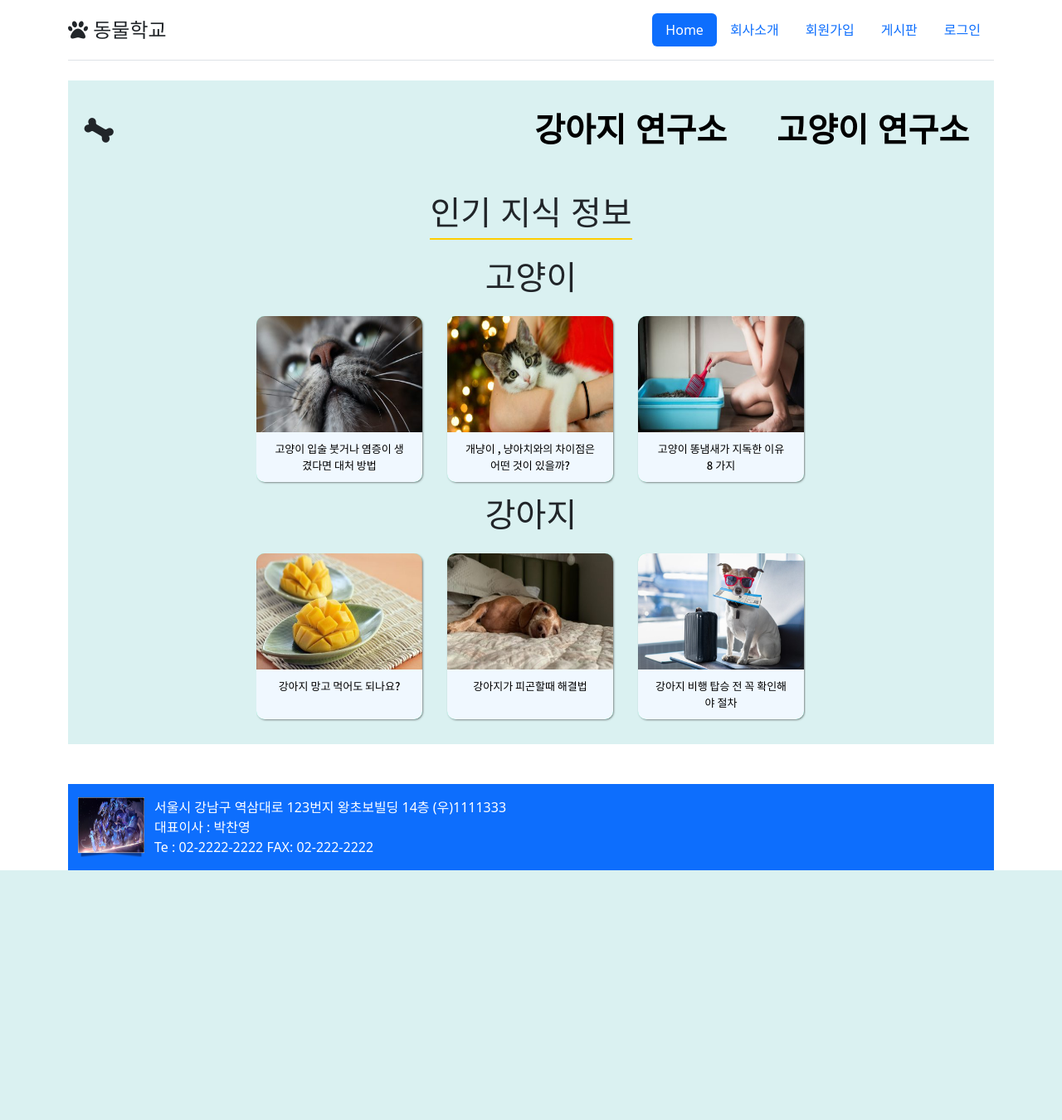
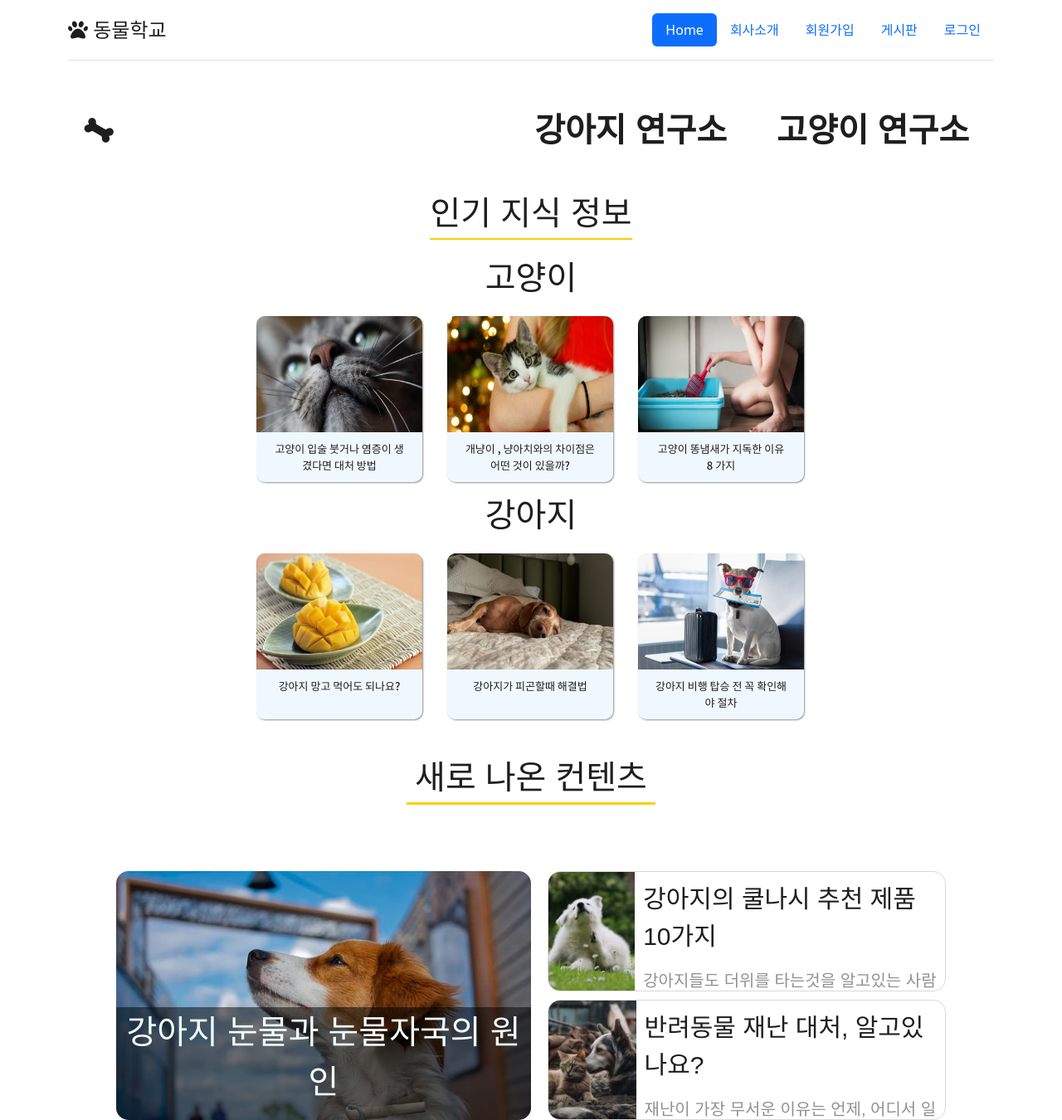
Before and after one commit to chanyoungcoding/bulletin-board-site, a PHP site: page / in a window 1280 px wide. Shown: the whole page at 83% size. Before the commit the page ends 1049 px from the top, so only its background shows below. Run offline with PHP 8.4, Linux system fonts and the light colour scheme; some libraries are stand-ins or nearby versions; some web fonts are replaced.

Commit message:
메인페이지추가수정

```diff
--- a/css/home.css
+++ b/css/home.css
@@ -1,12 +1,18 @@
 @import url('https://fonts.googleapis.com/css2?family=Dongle:wght@700&display=swap');
 @import url('https://fonts.googleapis.com/css2?family=Noto+Sans+KR:wght@500&display=swap');
 
+* {
+  color:#1f1e1e;
+}
+
+a {
+  text-decoration: none;
+}
 
 .home__main {
   font-family: 'Dongle', sans-serif;
   margin: 0;
   padding: 0;
-  background-color: rgb(218, 241, 241);
   max-width: 1500px;
   height: 100vh;
   font-size: 40px;
@@ -36,8 +42,6 @@
 }
 
 .header__animal > a {
-  text-decoration: none;
-  color: black;
   font-weight: 600;
   padding: 30px;
   transition: all .4s;
@@ -86,11 +90,6 @@
   box-shadow: 1px 1px 3px -1px #1f1e1e;
 }
 
-.swiper-slide a {
-  text-decoration: none;
-  color: black;
-}
-
 .swiper-slide a div {
   width: 100%;
   height: 70%;
@@ -112,3 +111,110 @@
 .swiper-slide:nth-child(1) {
   margin-left: 0;
 }
+
+/* home-new */
+
+.home__new {
+  display: flex;
+  flex-direction: column;
+  height: 300px;
+}
+
+.home__new > p {
+  display: inline-block;
+  width: 300px;
+  margin: 30px auto;
+  text-align: center;
+  border-bottom: 3px solid #FFCD00;
+  transition: all 0.2s;
+}
+
+.home__new > p:hover {
+  color: #FFCD00;
+}
+
+.new__container {
+  display: flex;
+  gap: 20px;
+  margin-top: 50px;
+  justify-content: center;
+  align-items: center;
+}
+
+.new__left {
+  display: flex;
+  align-items: end;
+  width: 500px;
+  height: 300px;
+  border-radius: 15px;
+  background-image: url('../img/dog1.jpg');
+  background-position: center;
+  background-repeat: no-repeat;
+  background-size: cover;
+  overflow: hidden;
+}
+
+.new__intro {
+  width: inherit;
+  position: relative;
+  background-color: rgba(0, 0, 0, 0.5);
+}
+
+.new__intro p {
+  text-align: center;
+  color: azure;
+
+}
+
+.new__right {
+  display: flex;
+  flex-direction: column;
+  gap: 10px;
+}
+
+.right__1,
+.right__2 {
+  width: 480px;
+  height: 145px;
+  border-radius: 15px;
+  overflow: hidden;
+  border: 1px solid #D9D9D9;
+}
+
+.right__1 {
+  display: flex;
+}
+
+.right__2 {
+  display: flex;
+}
+
+.right__img,
+.right__img2 {
+  background-position: center;
+  background-repeat: no-repeat;
+  background-size: cover;
+}
+
+.right__img {
+  width: 200px;
+  background-image: url('../img/dog7.jpeg');
+}
+
+.right__img2 {
+  width: 247px;
+  background-image: url('../img/dog6.jpeg');
+}
+
+.right__text {
+  padding: 10px;
+}
+
+.rg__text1 {
+  font-size: 30px;
+}
+
+.rg__text2 {
+  font-size: 20px;
+  color: #919391;
+}
--- a/inc_footer.php
+++ b/inc_footer.php
@@ -1,13 +1,4 @@
-<footer class="footer mt-5 py-3 bg-primary">
-    <div class="container d-flex gap-1">
-      <img src="./img/logo.png"  style="width:5rem" class="me-2"/>
-      <div class="d-flex flex-column">
-        <span class="text-bg-primary">서울시 강남구 역삼대로 123번지 왕초보빌딩 14층 (우)1111333</span>
-        <span class="text-bg-primary">대표이사 : 박찬영</span>
-        <span class="text-bg-primary">Te : 02-2222-2222 FAX: 02-222-2222</span>
-      </div>
-    </div>
-  </footer>
+
 
 </body>
 </html>
--- a/index.php
+++ b/index.php
@@ -146,6 +146,43 @@ include 'inc_header.php';
     </div>
   </div>
 
+  <!-- 새로 나온 컨텐츠 -->
+
+  <div class="home__new">
+    <p>새로 나온 컨텐츠</p>
+    <div class="new__container">
+      <a href="javascript:void(0)">
+        <div class="new__left">
+          <div class="new__intro">
+            <p>강아지 눈물과 눈물자국의 원인</p>
+          </div>
+        </div>
+      </a>
+      <div class="new__right">
+        <a href="javascript:void(0)">
+          <div class="right__1">
+            <div class="right__img"></div>
+            <div class="right__text">
+              <p class="rg__text1">강아지의 쿨나시 추천 제품 10가지</p>
+              <p class="rg__text2">강아지들도 더위를 타는것을 알고있는 사람은 거의 없습니다. 따라서 이번 기회에... </p>
+            </div>
+          </div>
+        </a>
+
+        <a href="javascript:void(0)">
+          <div class="right__2">
+            <div class="right__img2"></div>
+            <div class="right__text">
+              <p class="rg__text1">반려동물 재난 대처, 알고있나요?</p>
+              <p class="rg__text2">재난이 가장 무서운 이유는 언제, 어디서 일어날지 모르기 때문입니다. 이러한 갑작스러운 상황에서... </p>
+            </div>
+          </div>
+        </a>
+      </div>
+    </div>
+
+  </div>
+
 
 </main>
 
```
Also changed, not shown: img/dog1.jpg (added), img/dog6.jpeg (added), img/dog7.jpeg (added).
